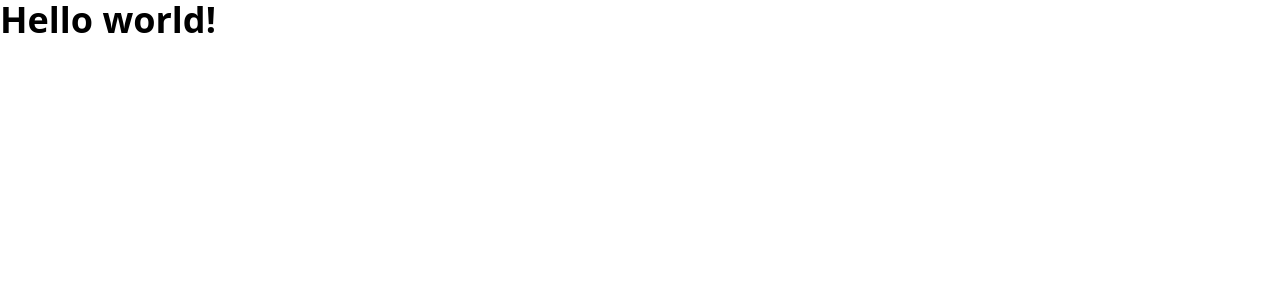
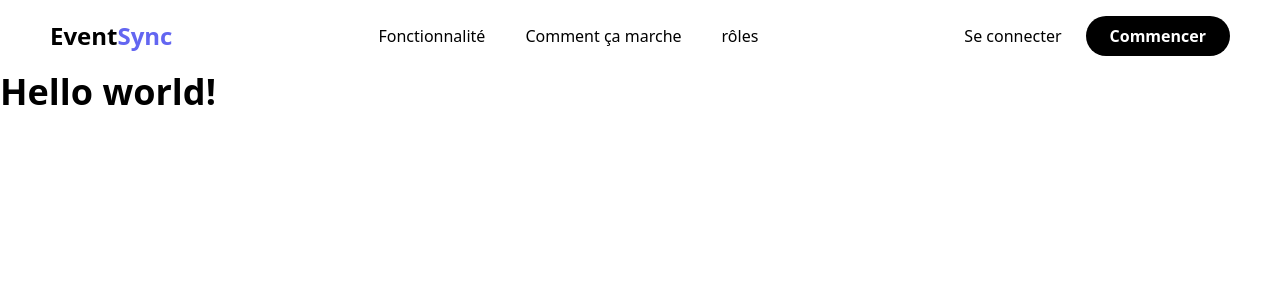
Before and after one commit to EventSync-app/Client, a Next.js app: page / in a window 1280 px wide. Shown: the top 300 px of the page. Built offline with nearby package versions, Linux system fonts and the light colour scheme.

Commit message:
feat: add responsive header

```diff
--- a/src/app/globals.css
+++ b/src/app/globals.css
@@ -1,6 +1,10 @@
 @import "tailwindcss";
 
 :root {
-  --background: #ffffff;
-  --foreground: #171717;
+  --white-background: #ffffff;
+  --black: #000000;
+
+  --color-accent: #6366f1;
+  --color-accent-light: #818cf8;
+  --color-accent-dark: #4f46e5;
 }
--- a/src/app/layout.js
+++ b/src/app/layout.js
@@ -1,6 +1,7 @@
 import { Poppins } from "next/font/google";
 import "@fortawesome/fontawesome-free/css/all.min.css";
 import "./globals.css";
+import Header from "@/components/layout/Header";
 
 const poppins = Poppins({
   subsets: ["latin"],
@@ -14,7 +15,10 @@ export default function RootLayout({ children }) {
       lang="en"
       className={`${poppins.variable} h-full antialiased`}
     >
-      <body className="min-h-full flex flex-col">{children}</body>
+      <body className="min-h-full flex flex-col">
+        <Header />
+        {children}
+      </body>
     </html>
   );
 }
--- /dev/null
+++ b/src/components/layout/Header.js
@@ -0,0 +1,28 @@
+function Header() {
+    return (
+        <header className="header bg-[var(--white-background)] sticky top-0 px-[50px] py-4 flex flex-row justify-between items-center">
+            <div className="header_brand flex justify-center items-center">
+                <h1 className="text-2xl font-bold">
+                    <span>Event</span>
+                    <span className="text-[var(--color-accent)]">Sync</span>
+                </h1>
+            </div>
+            <nav className="header_nav hidden lg:block">
+                <ul className="flex flex-row justify-center items-center gap-10">
+                    <li>Fonctionnalité</li>
+                    <li>Comment ça marche</li>
+                    <li>rôles</li>
+                </ul>
+            </nav>
+            <div className="header_actions hidden lg:flex flex flex-row justify-center items-center gap-6">
+                <button className="text-[var(--black)] font-medium">Se connecter</button>
+                <button className="text-white font-semibold bg-[var(--black)] px-6 py-2 rounded-4xl">Commencer</button>
+            </div>
+            <button className="lg:hidden text-2xl text-[var(--black)]">
+                <i className="fa-solid fa-bars"></i>
+            </button>
+        </header>
+    )
+}
+
+export default Header;
```
